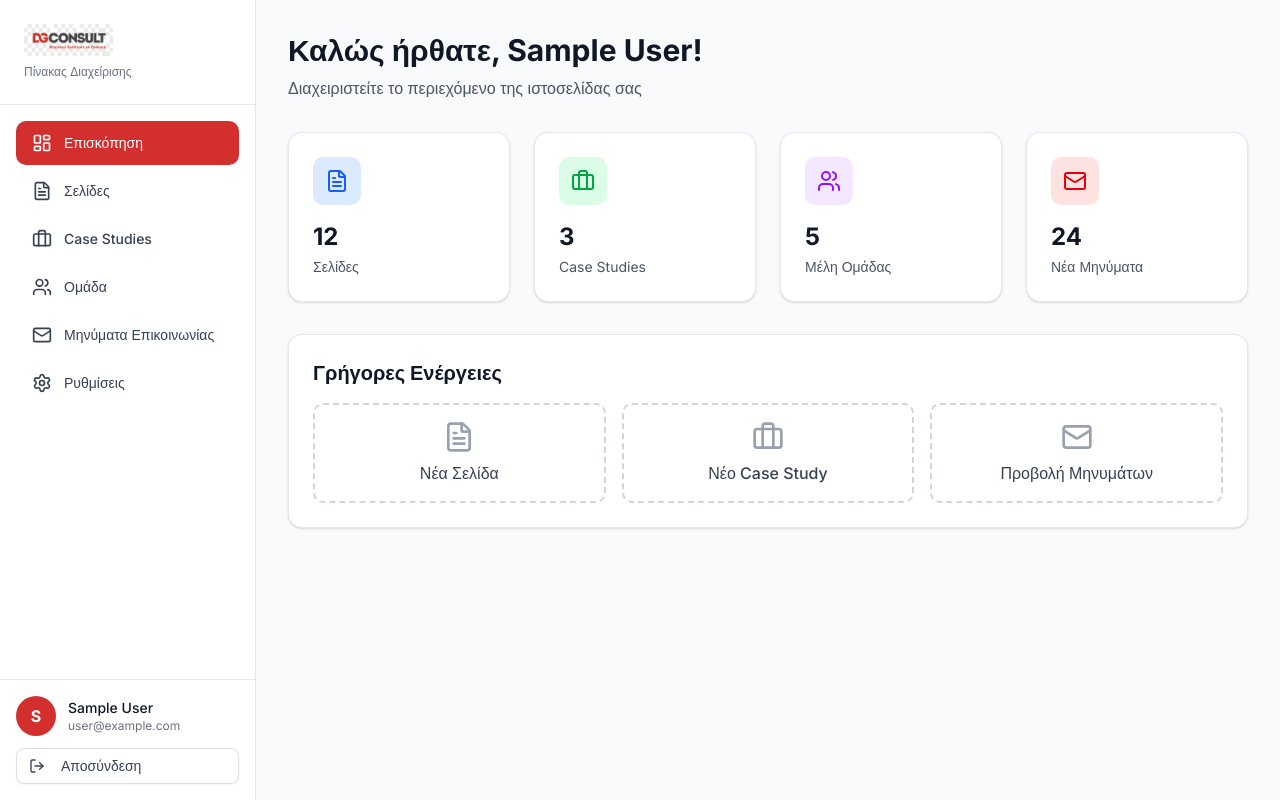
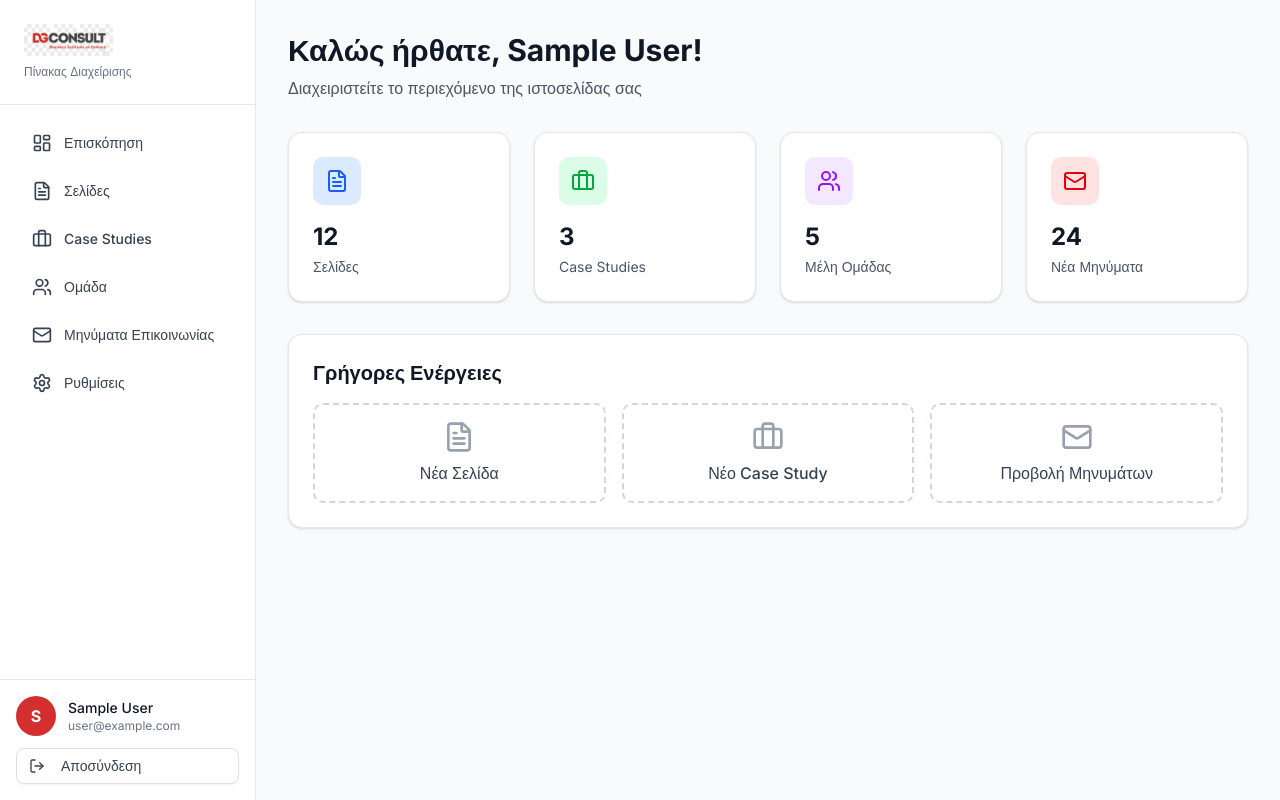
Before and after one commit to cloudzeus/dgconsultWebSite, a Next.js app: page /admin/dashboard in a window 1280 px wide. Built offline with nearby package versions, Linux system fonts and the light colour scheme; no server answers; sample sign-in values are in the browser's storage.

Commit message:
Refactor admin layout, fix hydration error, and widen modal

```diff
--- a/src/app/admin/case-studies/CaseStudyModal.tsx
+++ b/src/app/admin/case-studies/CaseStudyModal.tsx
@@ -105,7 +105,7 @@ export function CaseStudyModal({ isOpen, onClose, caseStudy, onSuccess }: CaseSt
 
     return (
         <Dialog open={isOpen} onOpenChange={onClose}>
-            <DialogContent className="max-w-4xl max-h-[90vh] overflow-y-auto">
+            <DialogContent className="w-[95vw] max-w-7xl max-h-[90vh] overflow-y-auto">
                 <DialogHeader>
                     <DialogTitle>{caseStudy ? "Edit Case Study" : "New Case Study"}</DialogTitle>
                 </DialogHeader>
--- a/src/app/admin/case-studies/SortableCaseStudyList.tsx
+++ b/src/app/admin/case-studies/SortableCaseStudyList.tsx
@@ -89,6 +89,11 @@ export function SortableCaseStudyList({ initialItems }: SortableCaseStudyListPro
             </div>
 
             <div className="bg-white rounded-md border">
+                <DndContext
+                    sensors={sensors}
+                    collisionDetection={closestCenter}
+                    onDragEnd={handleDragEnd}
+                >
                     <Table>
                         <TableHeader>
                             <TableRow>
@@ -101,11 +106,6 @@ export function SortableCaseStudyList({ initialItems }: SortableCaseStudyListPro
                             </TableRow>
                         </TableHeader>
                         <TableBody>
-                        <DndContext
-                            sensors={sensors}
-                            collisionDetection={closestCenter}
-                            onDragEnd={handleDragEnd}
-                        >
                             <SortableContext
                                 items={items.map(i => i.id)}
                                 strategy={verticalListSortingStrategy}
@@ -114,9 +114,9 @@ export function SortableCaseStudyList({ initialItems }: SortableCaseStudyListPro
                                     <SortableRow key={item.id} item={item} onEdit={() => { setEditingItem(item); setIsModalOpen(true); }} onDelete={() => handleDelete(item.id)} />
                                 ))}
                             </SortableContext>
-                        </DndContext>
                         </TableBody>
                     </Table>
+                </DndContext>
             </div>
 
             <CaseStudyModal
--- a/src/app/admin/dashboard/page.tsx
+++ b/src/app/admin/dashboard/page.tsx
@@ -1,19 +1,14 @@
 import { auth } from "@/auth";
 import { redirect } from "next/navigation";
-import Image from "next/image";
 import Link from "next/link";
 import {
-    LayoutDashboard,
     FileText,
     Briefcase,
     Users,
-    Settings,
     Mail,
 } from "lucide-react";
-import { LogoutButton } from "../LogoutButton";
 
 export const dynamic = "force-dynamic";
-
 
 export default async function DashboardPage() {
     const session = await auth();
@@ -22,70 +17,8 @@ export default async function DashboardPage() {
         redirect("/admin/login");
     }
 
-    const menuItems = [
-        { icon: LayoutDashboard, label: "Επισκόπηση", href: "/admin/dashboard", active: true },
-        { icon: FileText, label: "Σελίδες", href: "/admin/pages" },
-        { icon: Briefcase, label: "Case Studies", href: "/admin/case-studies" },
-        { icon: Users, label: "Ομάδα", href: "/admin/team" },
-        { icon: Mail, label: "Μηνύματα Επικοινωνίας", href: "/admin/messages" },
-        { icon: Settings, label: "Ρυθμίσεις", href: "/admin/settings" },
-    ];
-
     return (
-        <div className="min-h-screen bg-gray-50">
-            {/* Sidebar */}
-            <aside className="fixed left-0 top-0 h-full w-64 bg-white border-r border-gray-200 flex flex-col">
-                {/* Logo */}
-                <div className="p-6 border-b border-gray-200">
-                    <Image
-                        src="/logo.webp"
-                        alt="DGCONSULT"
-                        width={150}
-                        height={30}
-                        className="h-8 w-auto"
-                    />
-                    <p className="text-xs text-gray-500 mt-2">Πίνακας Διαχείρισης</p>
-                </div>
-
-                {/* Navigation */}
-                <nav className="flex-1 p-4 space-y-1">
-                    {menuItems.map((item) => (
-                        <Link
-                            key={item.href}
-                            href={item.href}
-                            className={`flex items-center gap-3 px-4 py-3 rounded-lg transition-all ${item.active
-                                ? "bg-[#D32F2F] text-white"
-                                : "text-gray-700 hover:bg-gray-100"
-                                }`}
-                        >
-                            <item.icon className="w-5 h-5" />
-                            <span className="font-medium text-sm">{item.label}</span>
-                        </Link>
-                    ))}
-                </nav>
-
-                {/* User Info & Logout */}
-                <div className="p-4 border-t border-gray-200">
-                    <div className="flex items-center gap-3 mb-3">
-                        <div className="w-10 h-10 rounded-full bg-[#D32F2F] flex items-center justify-center text-white font-bold">
-                            {session.user?.name?.charAt(0) || "A"}
-                        </div>
-                        <div className="flex-1 min-w-0">
-                            <p className="text-sm font-medium text-gray-900 truncate">
-                                {session.user?.name}
-                            </p>
-                            <p className="text-xs text-gray-500 truncate">
-                                {session.user?.email}
-                            </p>
-                        </div>
-                    </div>
-                    <LogoutButton />
-                </div>
-            </aside>
-
-            {/* Main Content */}
-            <main className="ml-64 p-8">
-                <div className="max-w-7xl mx-auto">
+        <>
             {/* Header */}
             <div className="mb-8">
                 <h1 className="text-3xl font-bold text-gray-900 mb-2">
@@ -168,8 +101,6 @@ export default async function DashboardPage() {
                     </Link>
                 </div>
             </div>
-                </div>
-            </main>
-        </div>
+        </>
     );
 }
--- /dev/null
+++ b/src/app/admin/layout.tsx
@@ -0,0 +1,92 @@
+import { auth } from "@/auth";
+import { redirect } from "next/navigation";
+import Image from "next/image";
+import Link from "next/link";
+import {
+    LayoutDashboard,
+    FileText,
+    Briefcase,
+    Users,
+    Settings,
+    Mail,
+} from "lucide-react";
+import { LogoutButton } from "./LogoutButton";
+
+export default async function AdminLayout({
+    children,
+}: {
+    children: React.ReactNode;
+}) {
+    const session = await auth();
+
+    if (!session) {
+        redirect("/admin/login");
+    }
+
+    const menuItems = [
+        { icon: LayoutDashboard, label: "Επισκόπηση", href: "/admin/dashboard" },
+        { icon: FileText, label: "Σελίδες", href: "/admin/pages" },
+        { icon: Briefcase, label: "Case Studies", href: "/admin/case-studies" },
+        { icon: Users, label: "Ομάδα", href: "/admin/team" },
+        { icon: Mail, label: "Μηνύματα Επικοινωνίας", href: "/admin/messages" },
+        { icon: Settings, label: "Ρυθμίσεις", href: "/admin/settings" },
+    ];
+
+    return (
+        <div className="min-h-screen bg-gray-50">
+            {/* Sidebar */}
+            <aside className="fixed left-0 top-0 h-full w-64 bg-white border-r border-gray-200 flex flex-col z-50">
+                {/* Logo */}
+                <div className="p-6 border-b border-gray-200">
+                    <Image
+                        src="/logo.webp"
+                        alt="DGCONSULT"
+                        width={150}
+                        height={30}
+                        className="h-8 w-auto"
+                    />
+                    <p className="text-xs text-gray-500 mt-2">Πίνακας Διαχείρισης</p>
+                </div>
+
+                {/* Navigation */}
+                <nav className="flex-1 p-4 space-y-1">
+                    {menuItems.map((item) => (
+                        <Link
+                            key={item.href}
+                            href={item.href}
+                            className="flex items-center gap-3 px-4 py-3 rounded-lg transition-all text-gray-700 hover:bg-gray-100 hover:text-[#D32F2F]"
+                        >
+                            <item.icon className="w-5 h-5" />
+                            <span className="font-medium text-sm">{item.label}</span>
+                        </Link>
+                    ))}
+                </nav>
+
+                {/* User Info & Logout */}
+                <div className="p-4 border-t border-gray-200">
+                    <div className="flex items-center gap-3 mb-3">
+                        <div className="w-10 h-10 rounded-full bg-[#D32F2F] flex items-center justify-center text-white font-bold">
+                            {session.user?.name?.charAt(0) || "A"}
+                        </div>
+                        <div className="flex-1 min-w-0">
+                            <p className="text-sm font-medium text-gray-900 truncate">
+                                {session.user?.name}
+                            </p>
+                            <p className="text-xs text-gray-500 truncate">
+                                {session.user?.email}
+                            </p>
+                        </div>
+                    </div>
+                    <LogoutButton />
+                </div>
+            </aside>
+
+            {/* Main Content */}
+            <main className="ml-64 p-8">
+                <div className="max-w-7xl mx-auto">
+                    {children}
+                </div>
+            </main>
+        </div>
+    );
+}
```
Lines whose indentation alone changed are shown as unchanged.
